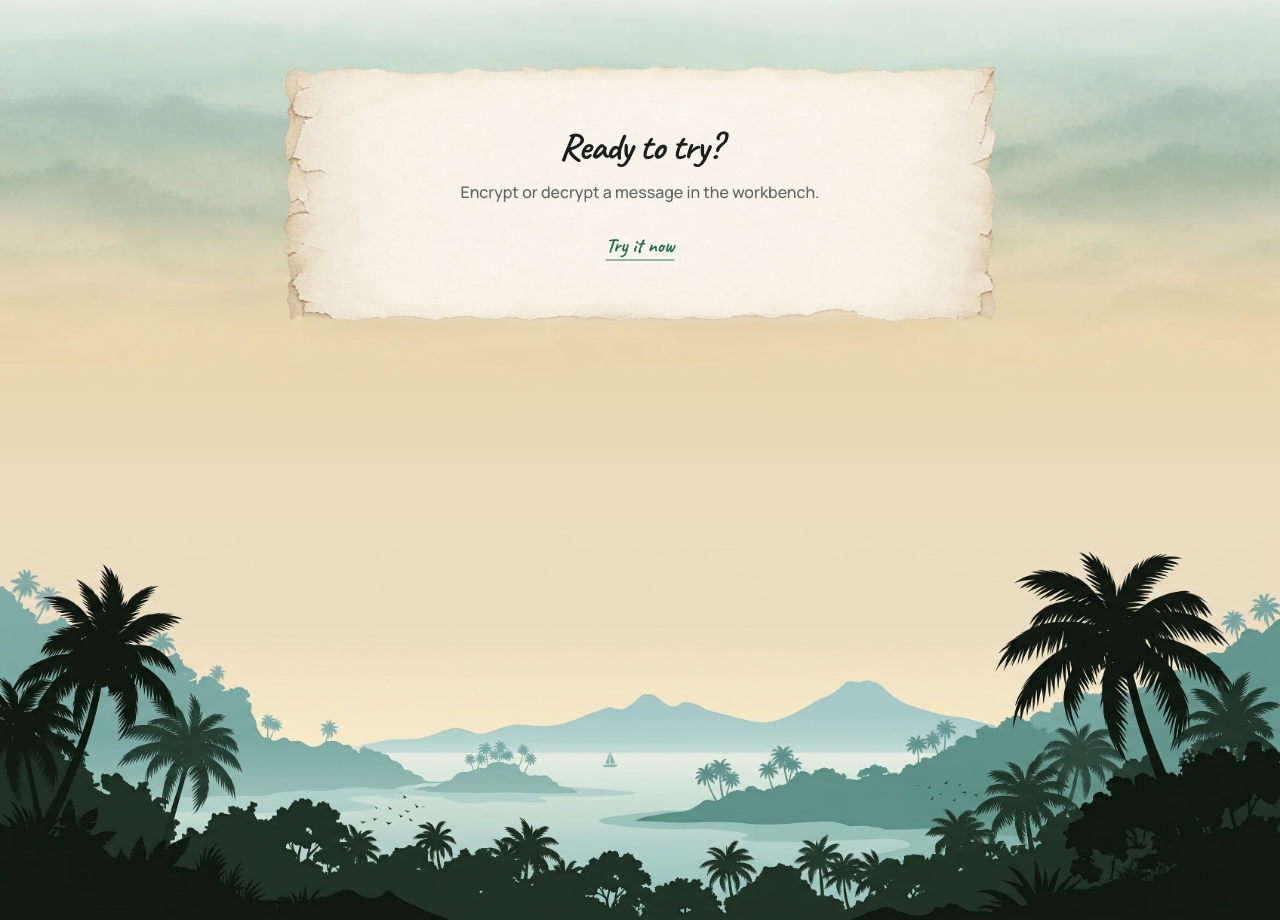
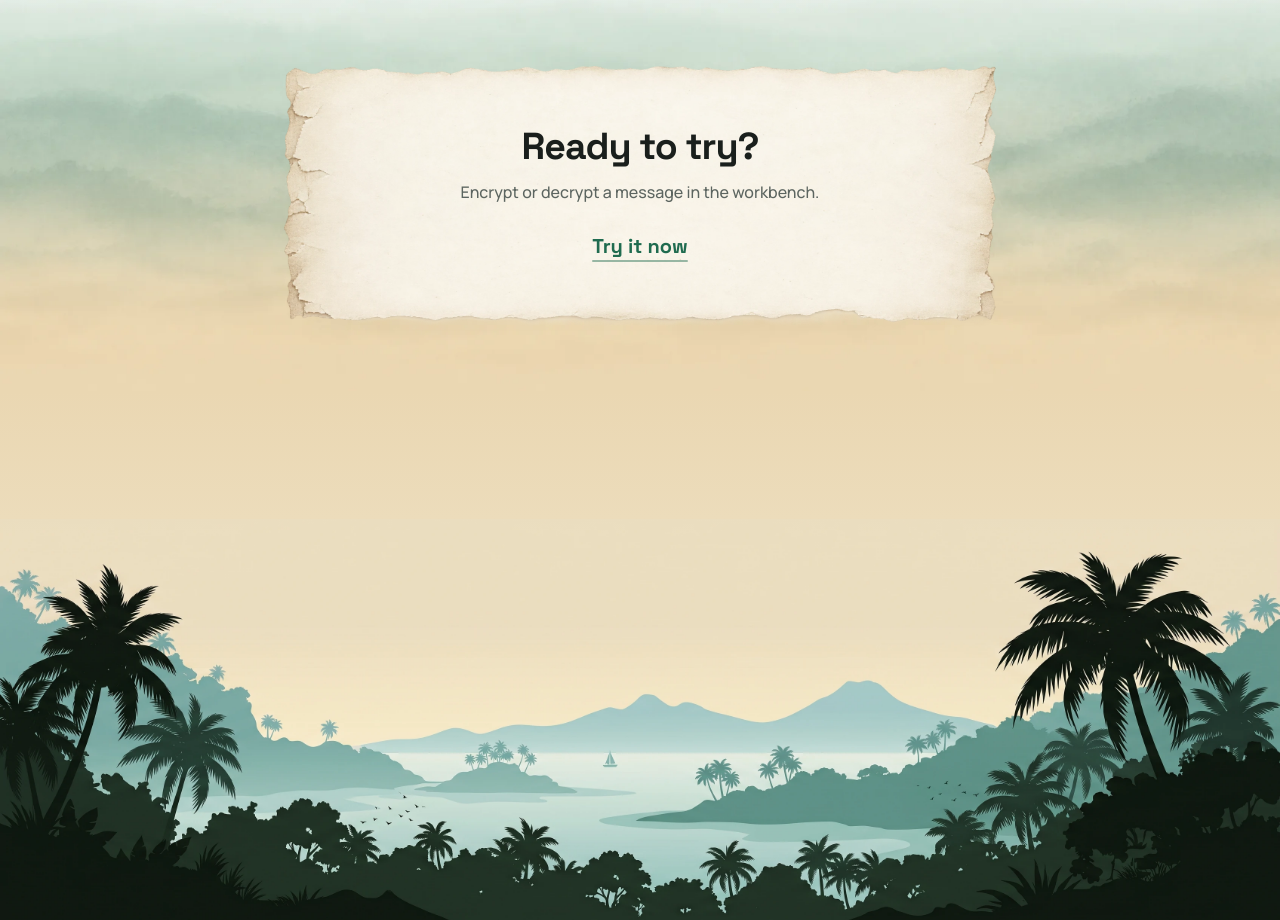
Before and after one commit to Dukeabaddon/Enigma-Isle, a React (Vite) app: page / in a window 1280 px wide. Shown: the part 4540-5460 px from the top of the page. Built offline with nearby package versions, Linux system fonts and the light colour scheme.

Commit message:
fix(ui): match Try Again CTA typography to display subheads
Use font-display on Ready to try heading and Try it now link for consistency with journey section titles.

```diff
--- a/src/components/close/TryAgain.tsx
+++ b/src/components/close/TryAgain.tsx
@@ -44,7 +44,7 @@ export default function TryAgain() {
               aria-hidden
             />
             <div className="absolute inset-0 flex flex-col items-center justify-center px-10 py-10 sm:px-14 sm:py-14 text-center">
-              <h2 className="font-hand text-[2rem] sm:text-[2.35rem] font-extrabold text-ink leading-tight tracking-tight">
+              <h2 className="font-display text-[2rem] sm:text-[2.35rem] font-extrabold text-ink leading-tight tracking-tight">
                 Ready to try?
               </h2>
               <p className="mt-2.5 text-sm sm:text-base text-ink-muted font-medium max-w-xs sm:max-w-sm">
@@ -53,7 +53,7 @@ export default function TryAgain() {
               <button
                 type="button"
                 onClick={scrollToWorkbench}
-                className="mt-5 text-lg sm:text-xl font-hand font-extrabold text-decrypt-deep underline decoration-decrypt-deep/45 underline-offset-[7px] hover:decoration-decrypt-deep focus-visible:outline focus-visible:outline-2 focus-visible:outline-offset-4 focus-visible:outline-decrypt-deep cursor-pointer bg-transparent border-0 p-0 min-h-11 inline-flex items-center"
+                className="mt-5 text-lg sm:text-xl font-display font-extrabold text-decrypt-deep underline decoration-decrypt-deep/45 underline-offset-[7px] hover:decoration-decrypt-deep focus-visible:outline focus-visible:outline-2 focus-visible:outline-offset-4 focus-visible:outline-decrypt-deep cursor-pointer bg-transparent border-0 p-0 min-h-11 inline-flex items-center"
               >
                 Try it now
               </button>
```
